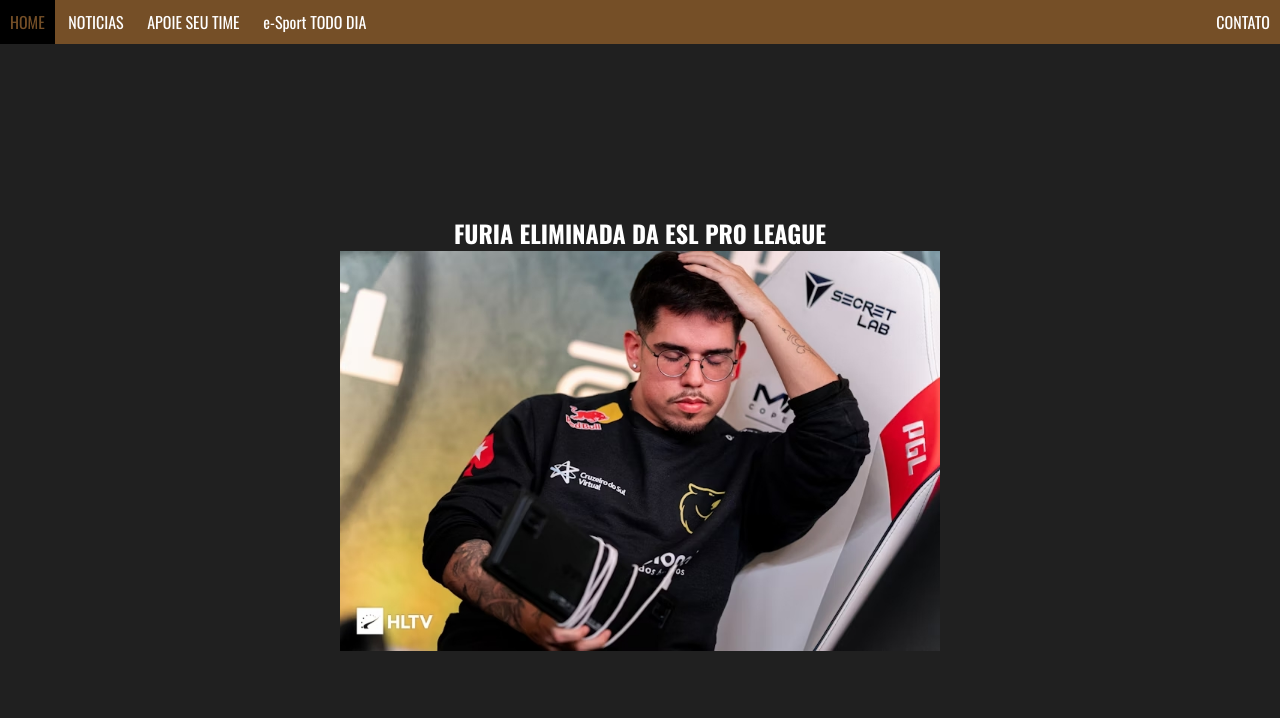
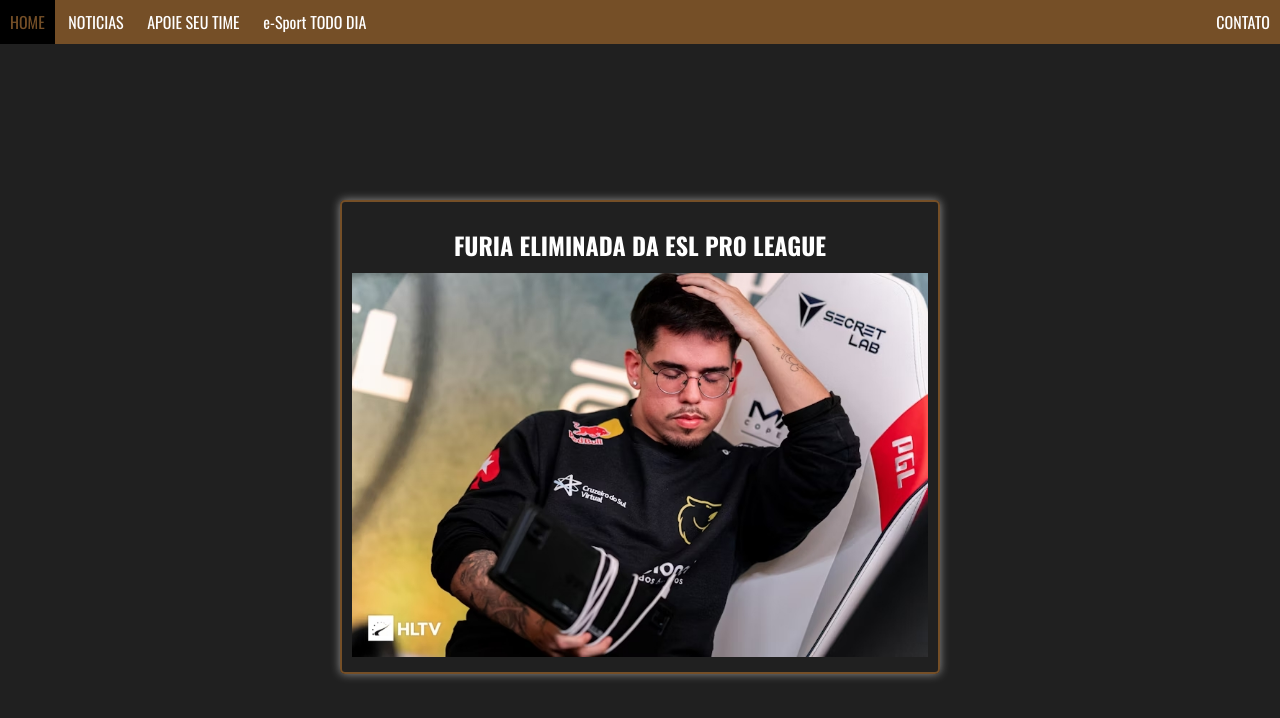
Before and after one commit to Leobks/a2, a plain HTML site: page index.html in a window 1280 px wide. Drawn offline with nearby package versions, Linux system fonts and the light colour scheme.

Commit message:
Update style-menu.css

```diff
--- a/style-menu.css
+++ b/style-menu.css
@@ -89,3 +89,24 @@
     text-align: center;
 
 }
+
+.news-item {
+    display: block;
+    border: 2px solid #754f27; /* Bordas brancas */
+    border-radius: 5px; /* Borda arredondada */
+    box-shadow: 0 0 10px rgba(255, 255, 255, 0.5); /* Sombra branca */
+    padding: 10px;
+    margin-bottom: 20px;
+}
+
+.news-title {
+    text-align: center; /* Centraliza o texto */
+    color: white; /* Cor do texto */
+    font-size: 24px; /* Tamanho da fonte */
+    margin-bottom: 10px; /* Espaçamento inferior */
+}
+
+/* Adiciona um efeito de hover para os títulos */
+.news-title:hover {
+    color: #754f27; /* Cor do texto quando passa o mouse */
+}
```
